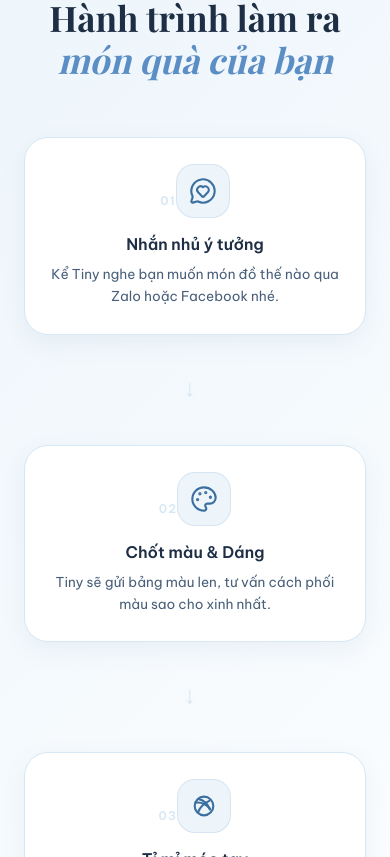
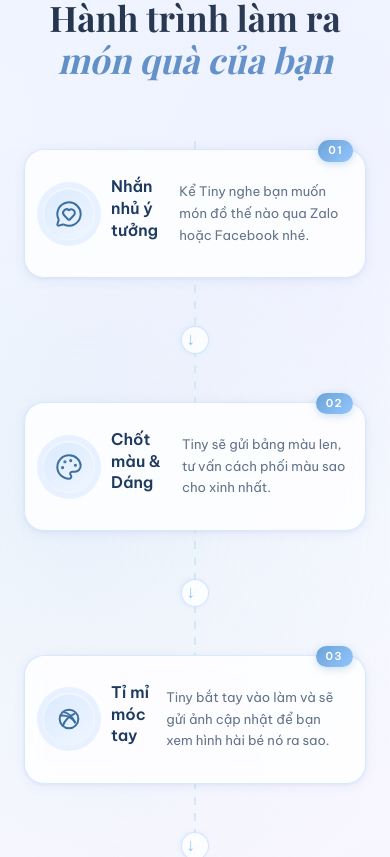
Before and after one commit to ChiThanh-cloud/LandingPageLen, a Next.js app: page / in a window 390 px wide. Shown: the part 5327-6184 px from the top of the page. Built offline with nearby package versions, Linux system fonts and the light colour scheme.

Commit message:
ui: redesign process section — organic craft style with glow icons, stagger animation, mobile vertical layout

```diff
--- a/css/sections.css
+++ b/css/sections.css
@@ -613,81 +613,230 @@
 /* =============================================
    PROCESS
    ============================================= */
+/* =============================================
+   PROCESS — Organic Craft Redesign
+   ============================================= */
 .process {
-  background: linear-gradient(135deg, var(--blue-pale) 0%, var(--white) 100%);
+  background: linear-gradient(160deg, #f0f7ff 0%, #fafcff 55%, #f5f0ff 100%);
+  position: relative;
+  overflow: hidden;
+}
+
+.process::before {
+  content: "";
+  position: absolute;
+  inset: 0;
+  background-image: radial-gradient(circle at 20% 50%, rgba(167, 199, 231, 0.18) 0%, transparent 60%),
+                    radial-gradient(circle at 80% 20%, rgba(196, 181, 253, 0.12) 0%, transparent 50%);
+  pointer-events: none;
 }
 
 .process-steps {
   display: flex;
-  align-items: flex-start;
-  gap: 8px;
-  margin-top: 56px;
-  flex-wrap: wrap;
-  justify-content: center;
+  align-items: stretch;
+  gap: 0;
+  margin-top: 60px;
   list-style: none;
   padding: 0;
+  position: relative;
+  justify-content: center;
+}
+
+/* Connecting line between cards */
+.process-steps::before {
+  content: "";
+  position: absolute;
+  top: 52px;
+  left: 10%;
+  right: 10%;
+  height: 2px;
+  background: repeating-linear-gradient(
+    90deg,
+    var(--primary-200, #bfdbfe) 0px,
+    var(--primary-200, #bfdbfe) 8px,
+    transparent 8px,
+    transparent 16px
+  );
+  z-index: 0;
+  pointer-events: none;
 }
 
 .step {
   flex: 1;
-  min-width: 180px;
-  max-width: 220px;
+  min-width: 160px;
+  max-width: 230px;
   text-align: center;
-  padding: 36px 20px;
-  background: var(--white);
-  border-radius: var(--radius-lg);
-  box-shadow: var(--shadow-sm);
-  border: 1px solid var(--blue-light);
-  transition: var(--transition);
+  padding: 32px 20px 28px;
+  background: rgba(255, 255, 255, 0.82);
+  backdrop-filter: blur(8px);
+  -webkit-backdrop-filter: blur(8px);
+  border-radius: 20px;
+  box-shadow: 0 2px 12px rgba(100, 130, 200, 0.10), 0 1px 3px rgba(100, 130, 200, 0.08);
+  border: 1.5px solid rgba(191, 219, 254, 0.6);
+  transition: transform 220ms cubic-bezier(.34,1.56,.64,1),
+              box-shadow 220ms ease,
+              border-color 220ms ease;
+  position: relative;
+  z-index: 1;
+  margin: 0 8px;
+  cursor: default;
 }
 
-.step-num {
-  font-size: .75rem;
-  font-weight: 700;
-  color: var(--blue-light);
-  letter-spacing: .1em;
-  margin-bottom: 12px;
+.step:hover {
+  transform: translateY(-6px) scale(1.02);
+  box-shadow: 0 12px 32px rgba(100, 130, 200, 0.18), 0 2px 8px rgba(100, 130, 200, 0.1);
+  border-color: rgba(147, 197, 253, 0.9);
 }
 
+/* Stagger entrance animation */
+.step:nth-child(1)  { animation: stepFadeUp 0.5s ease both 0.05s; }
+.step:nth-child(3)  { animation: stepFadeUp 0.5s ease both 0.12s; }
+.step:nth-child(5)  { animation: stepFadeUp 0.5s ease both 0.19s; }
+.step:nth-child(7)  { animation: stepFadeUp 0.5s ease both 0.26s; }
+
+@keyframes stepFadeUp {
+  from { opacity: 0; transform: translateY(20px); }
+  to   { opacity: 1; transform: translateY(0); }
+}
+
+@media (prefers-reduced-motion: reduce) {
+  .step { animation: none !important; }
+}
+
+/* Step number badge — floating top-right */
+.step-num {
+  position: absolute;
+  top: -12px;
+  right: 16px;
+  font-size: .68rem;
+  font-weight: 800;
+  letter-spacing: .12em;
+  color: var(--white, #fff);
+  background: linear-gradient(135deg, #6ba3d6 0%, #93c5fd 100%);
+  border-radius: 20px;
+  padding: 3px 10px;
+  box-shadow: 0 2px 8px rgba(107, 163, 214, 0.35);
+  line-height: 1.4;
+}
+
+/* Icon circle — glowing soft */
 .step-icon {
-  width: 54px;
-  height: 54px;
+  width: 60px;
+  height: 60px;
   display: inline-flex;
   align-items: center;
   justify-content: center;
-  margin-bottom: 16px;
-  border-radius: 18px;
-  color: var(--primary-700);
-  background: var(--primary-100);
-  box-shadow: inset 0 0 0 1px rgba(59, 111, 160, .12);
+  margin-bottom: 18px;
+  border-radius: 50%;
+  color: #3b6fa0;
+  background: linear-gradient(145deg, #dbeafe 0%, #eff6ff 100%);
+  box-shadow: 0 0 0 6px rgba(191, 219, 254, 0.35),
+              inset 0 1px 2px rgba(255,255,255,0.9);
+  transition: box-shadow 220ms ease, transform 220ms ease;
+}
+
+.step:hover .step-icon {
+  box-shadow: 0 0 0 10px rgba(147, 197, 253, 0.3),
+              0 4px 14px rgba(107, 163, 214, 0.3),
+              inset 0 1px 2px rgba(255,255,255,0.9);
+  transform: scale(1.08);
 }
 
 .step-icon svg {
   width: 28px;
   height: 28px;
-  stroke-width: 1.8;
-  color: var(--primary-700);
+  stroke-width: 1.7;
+  color: #3b6fa0;
 }
 
 .step h3 {
   font-size: 1rem;
-  font-weight: 600;
-  color: var(--text-dark);
+  font-weight: 700;
+  color: #1e3a5f;
   margin-bottom: 10px;
+  line-height: 1.35;
 }
 
 .step p {
-  font-size: .85rem;
-  color: var(--text-mid);
-  line-height: 1.6;
+  font-size: .82rem;
+  color: #64748b;
+  line-height: 1.65;
+  margin: 0;
 }
 
+/* Arrow connector between steps */
 .step-arrow {
-  font-size: 1.5rem;
-  color: var(--blue-light);
+  display: flex;
+  align-items: center;
+  justify-content: center;
   align-self: center;
-  margin: 0 4px;
+  width: 28px;
+  height: 28px;
   flex-shrink: 0;
+  margin-top: -20px;
+  font-size: 1.1rem;
+  color: #93c5fd;
+  background: rgba(255,255,255,0.8);
+  border-radius: 50%;
+  border: 1.5px solid rgba(191,219,254,0.7);
+  position: relative;
+  z-index: 2;
+  box-shadow: 0 1px 4px rgba(147,197,253,0.2);
+}
+
+/* Mobile: vertical stack */
+@media (max-width: 768px) {
+  .process-steps {
+    flex-direction: column;
+    align-items: center;
+    gap: 0;
+  }
+
+  .process-steps::before {
+    top: 0;
+    bottom: 0;
+    left: 50%;
+    right: auto;
+    width: 2px;
+    height: auto;
+    background: repeating-linear-gradient(
+      180deg,
+      var(--primary-200, #bfdbfe) 0px,
+      var(--primary-200, #bfdbfe) 8px,
+      transparent 8px,
+      transparent 16px
+    );
+    transform: translateX(-50%);
+  }
+
+  .step {
+    width: 100%;
+    max-width: 360px;
+    margin: 8px 0;
+    text-align: left;
+    display: flex;
+    flex-direction: row;
+    align-items: center;
+    gap: 16px;
+    padding: 20px 20px 20px 24px;
+  }
+
+  .step-icon {
+    flex-shrink: 0;
+    margin-bottom: 0;
+    width: 52px;
+    height: 52px;
+  }
+
+  .step-num {
+    top: -10px;
+    right: 12px;
+  }
+
+  .step-arrow {
+    transform: rotate(90deg);
+    margin: 0 auto;
+  }
 }
 
 /* =============================================
```
